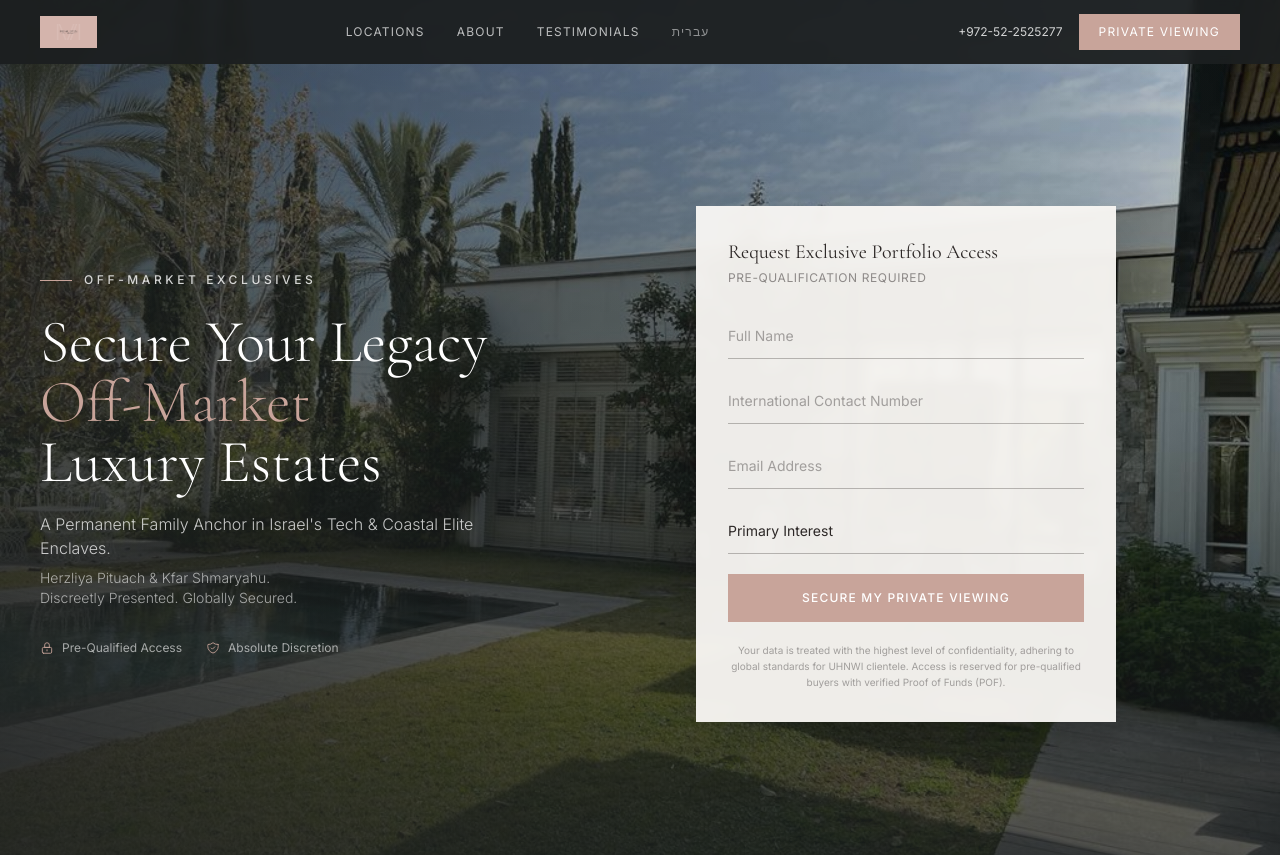
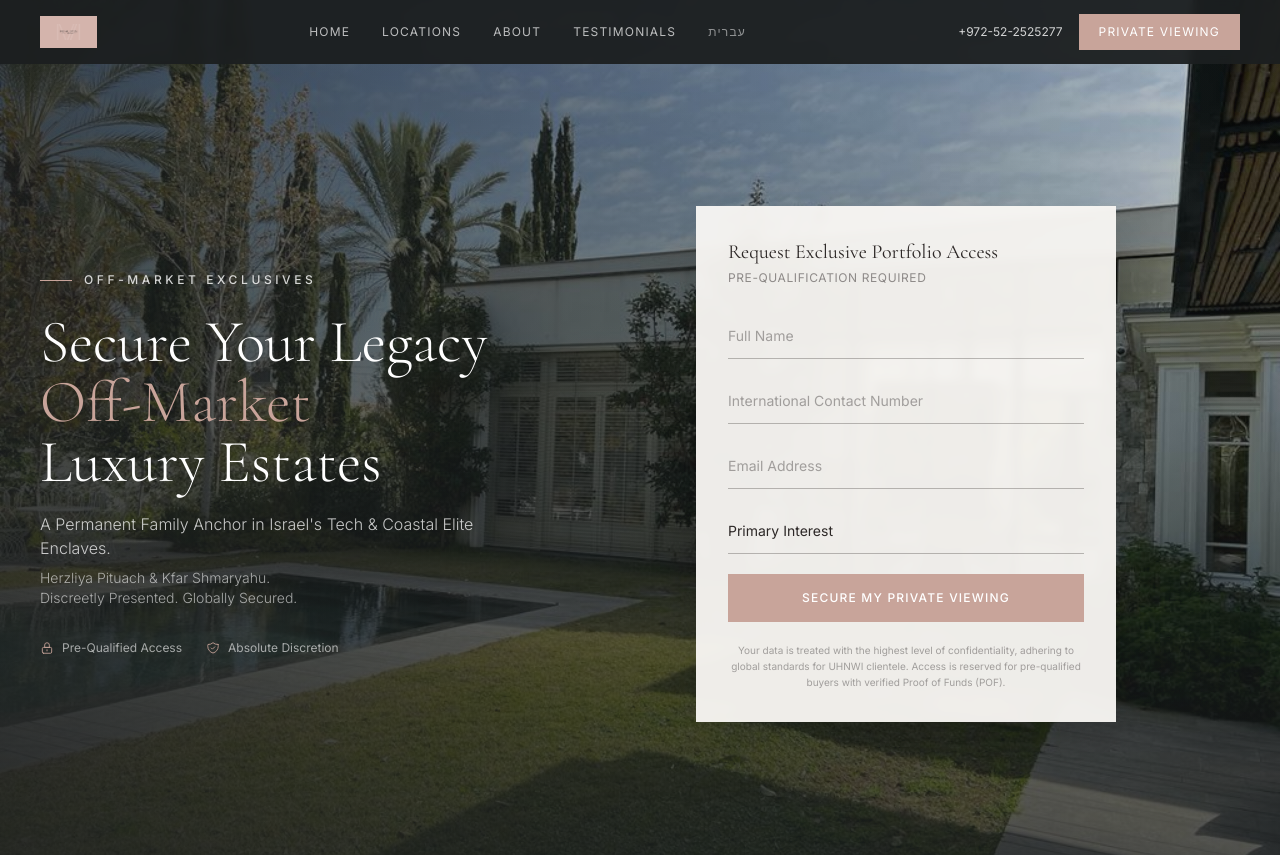
Before and after one commit to shaigatzek/iris-milstein, a Next.js app: page / in a window 1280 px wide. Shown: the top 855 px of the page. Built offline with nearby package versions, Linux system fonts and the light colour scheme.

Commit message:
Add Home/בית to desktop nav, add עברית to EN mobile menu

```diff
--- a/app/he/page.tsx
+++ b/app/he/page.tsx
@@ -117,6 +117,7 @@ function NavBarHe() {
 
         {/* Desktop Nav */}
         <div className="hidden md:flex items-center gap-8">
+          <a href="/he" className="text-white/70 hover:text-white text-xs tracking-widest uppercase transition-colors">בית</a>
           <a href="#locations" className="text-white/70 hover:text-white text-xs tracking-widest uppercase transition-colors">אזורים</a>
           <a href="#about" className="text-white/70 hover:text-white text-xs tracking-widest uppercase transition-colors">אודות</a>
           <a href="#testimonials" className="text-white/70 hover:text-white text-xs tracking-widest uppercase transition-colors">המלצות</a>
--- a/app/page.tsx
+++ b/app/page.tsx
@@ -131,6 +131,7 @@ function NavBar() {
 
         {/* Desktop Nav */}
         <div className="hidden md:flex items-center gap-8">
+          <a href="/" className="text-white/70 hover:text-white text-xs tracking-widest uppercase transition-colors">Home</a>
           <a href="#locations" className="text-white/70 hover:text-white text-xs tracking-widest uppercase transition-colors">Locations</a>
           <a href="#about" className="text-white/70 hover:text-white text-xs tracking-widest uppercase transition-colors">About</a>
           <a href="#testimonials" className="text-white/70 hover:text-white text-xs tracking-widest uppercase transition-colors">Testimonials</a>
@@ -160,10 +161,11 @@ function NavBar() {
       {/* Mobile menu */}
       {menuOpen && (
         <div className="md:hidden bg-dark border-t border-white/10 px-5 py-4 space-y-4">
-          <a href="#" className="block text-white/70 text-xs tracking-widest uppercase" onClick={() => setMenuOpen(false)}>Home</a>
+          <a href="/" className="block text-white/70 text-xs tracking-widest uppercase" onClick={() => setMenuOpen(false)}>Home</a>
           <a href="#locations" className="block text-white/70 text-xs tracking-widest uppercase" onClick={() => setMenuOpen(false)}>Locations</a>
           <a href="#about" className="block text-white/70 text-xs tracking-widest uppercase" onClick={() => setMenuOpen(false)}>About</a>
           <a href="#testimonials" className="block text-white/70 text-xs tracking-widest uppercase" onClick={() => setMenuOpen(false)}>Testimonials</a>
+          <a href="/he" className="block text-white/50 text-xs tracking-widest uppercase" onClick={() => setMenuOpen(false)}>עברית</a>
           <a href="tel:+97252252577" className="block text-white/80 text-xs">+972-52-2525277</a>
           <a href="#contact" className="block bg-rose text-white text-xs tracking-widest uppercase px-4 py-3 text-center" onClick={() => setMenuOpen(false)}>Private Viewing</a>
         </div>
```
